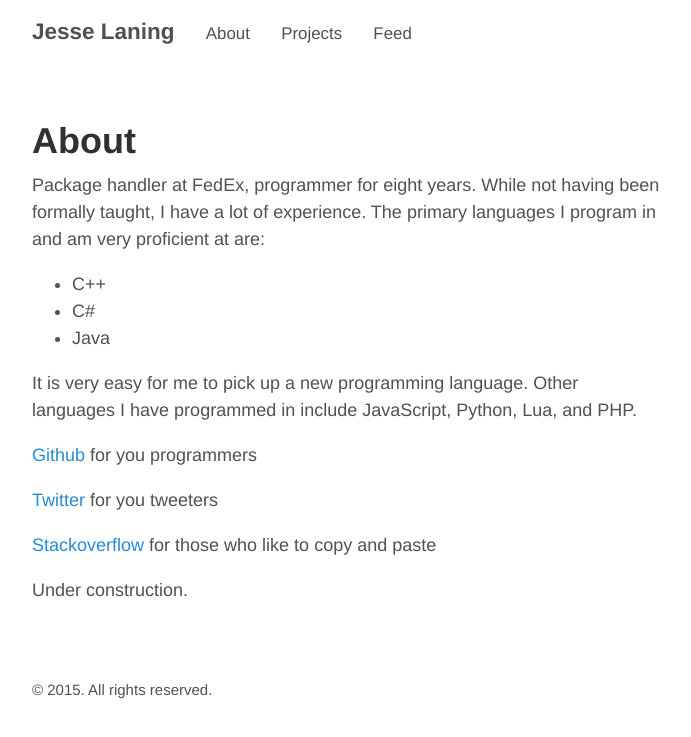
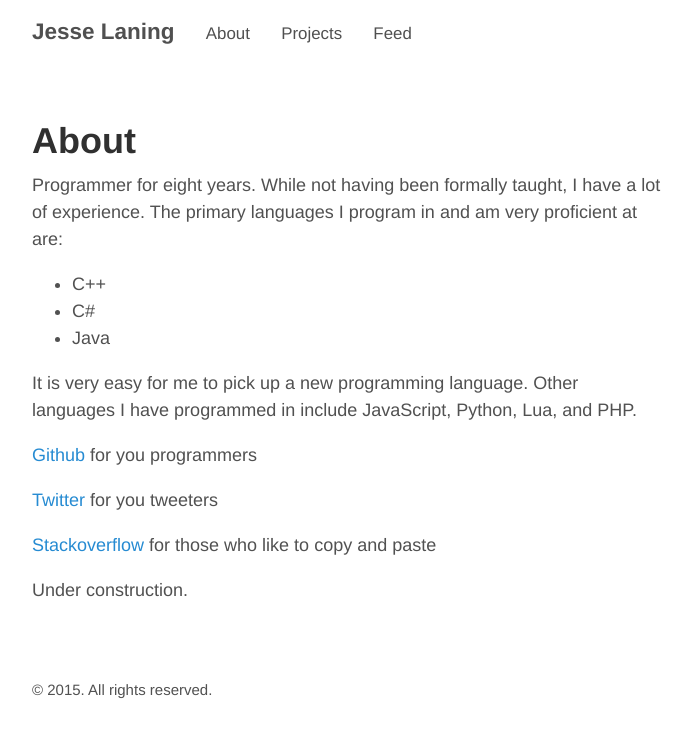
Before and after one commit to jamolnng/jamolnng.github.io, a Jekyll site: the page built from about.md, in a window 1280 px wide. Shown: the top 737 px of the page, without its empty margins (293-984 px from the left). Built offline with Jekyll 4.4.1, drawn with Linux system fonts in a browser that asks for light colours.

Commit message:
Update about.md

```diff
--- a/about.md
+++ b/about.md
@@ -3,7 +3,7 @@ layout: page
 title: About
 ---
 
-Package handler at FedEx, programmer for eight years. While not having been formally taught, I have a lot of experience. The primary languages I program in and am very proficient at are:
+Programmer for eight years. While not having been formally taught, I have a lot of experience. The primary languages I program in and am very proficient at are:
 * C++
 * C#
 * Java
```
